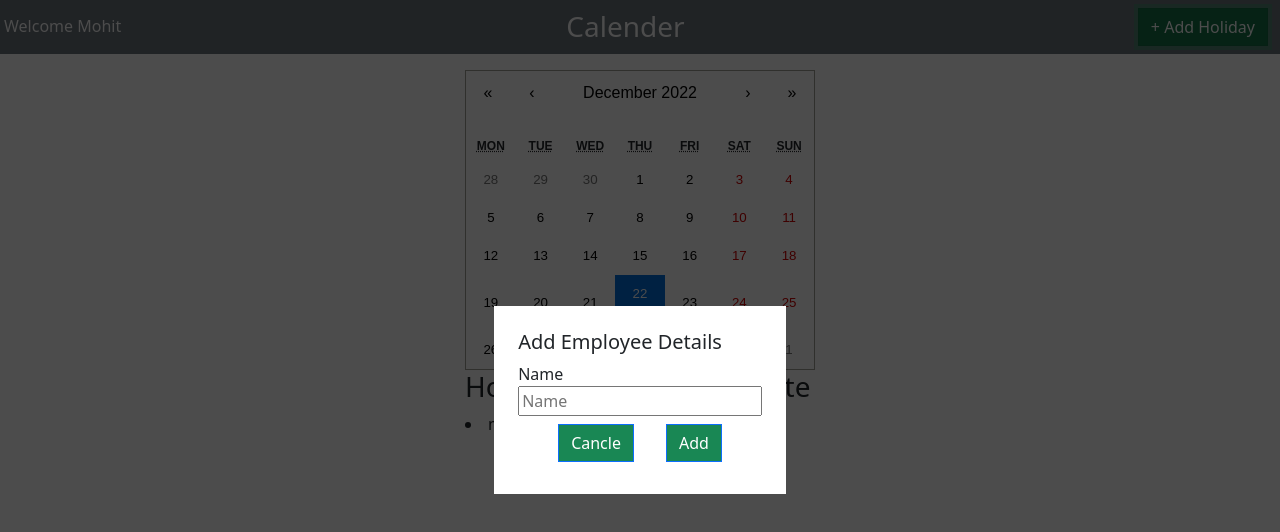
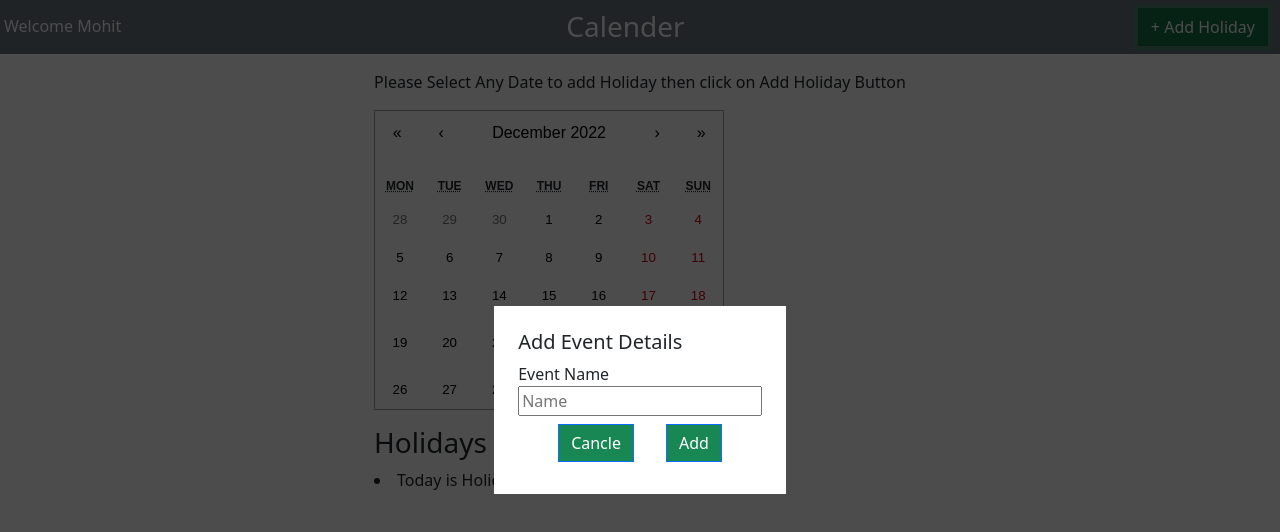
Before and after one commit to mohitgawande21/React-Calender-, a React (Create React App) app: page / in a window 1280 px wide. Both pictures are taken after a click on the button "+ Add Holiday". Shown: the top 532 px of the page. Built offline with nearby package versions, Linux system fonts and the light colour scheme.

Commit message:
Added the Select Holiday functionality

```diff
--- a/src/App.js
+++ b/src/App.js
@@ -7,7 +7,7 @@ function App() {
   const InputDate = useRef('')
   const [date, setDate] = useState((new Date()));
 
-  const [Holidays, setHolidays] = useState({ [date.toDateString()]: ['m1'] });
+  const [Holidays, setHolidays] = useState({ [date.toDateString()]: ['Today is Holiday'] });
 
   const [clickedHoliday, setClickedHoliday] = useState(false)
 
@@ -21,7 +21,7 @@ function App() {
   const AddHoliday = (e) => {
 
     setHolidays((prevState) => {
-      return { ...prevState, [date.toDateString()]: prevState[date.toDateString()] ? [...prevState[date.toDateString()], InputDate.current.value]  : [InputDate.current.value]}
+      return { ...prevState, [date.toDateString()]: prevState[date.toDateString()] ? [...prevState[date.toDateString()], InputDate.current.value] : [InputDate.current.value] }
     })
     localStorage.setItem('Holidays', JSON.stringify(Holidays))
     setClickedHoliday(false)
@@ -51,8 +51,8 @@ function App() {
       {  clickedHoliday ? <div style={Overlay} className=' d-inline-flex justify-content-center align-item-center '>
         <div className='bg-white p-4 mx-3 '>
           <div className='d-flex justify-content-center flex-column align-item-center'>
-            <h5 className=''>Add Employee Details</h5>
-            <label>Name</label>
+            <h5 className=''>Add Event Details</h5>
+            <label>Event Name</label>
             <input ref={InputDate} type="text" className='' name="date" placeholder='Name' />
           </div>
           <div className='d-flex  justify-content-center mx-3 p-2' >
--- a/src/Header/CalenderPage.js
+++ b/src/Header/CalenderPage.js
@@ -7,28 +7,22 @@ export default function CalenerPage({ onClickAddHoliday, Holidays, setHolidays,
     return (
         <div className='app d-flex  justify-content-center align-items-center'>
             <div className='calendar-container my-3'>
-                {/* <Calendar onChange={setDate} value={date} tileContent={Holidays[date.toDateString()] ? Holidays[date.toDateString()].map(() => date.toDateString() !== <Holiday />) : ''}>
-                </Calendar> */}
-
-                {/* <Calendar onChange={setDate} value={date} tileContent={({ date1, view }) => {
-                console.log(date1, view)
-                return Holidays[date.toDateString()] ? Holidays[date.toDateString()].filter((item) => {
-                    return date1.toDateString() != item && <Holiday />
-                }) : ''
-            }}>
-            </Calendar> */}
-
+                <p>Please Select Any Date to add Holiday then click on Add Holiday Button</p>
                 <Calendar onChange={setDate} value={dateS} tileContent={
                     ({ date, view }) => {
-                        console.log(date.toDateString() == dateS.toDateString())
-
-                        return date.toDateString() == dateS.toDateString() && <Holiday />
+                        // console.log(date.toDateString() == dateS.toDateString())
+                        // date.toDateString()
+                        return (
+                            Holidays[dateS.toDateString()] && Holidays[dateS.toDateString()].map((item) => {
+                                return date.toDateString() == dateS.toDateString() && <Holiday />
+                            })
+                        )
                     }
 
                 }>
                 </Calendar>
 
-                <p className=''>
+                <p className='my-3'>
                     <h3 className='bold'>Holidays for Selected Date</h3>
                     {Holidays[dateS.toDateString()] ? Holidays[dateS.toDateString()].map((item) => {
                         return <li><span>{item}</span></li>
--- a/src/Header/Header.js
+++ b/src/Header/Header.js
@@ -1,6 +1,6 @@
 import React from 'react'
 
-export default function Header({onClickAddHoliday}) {
+export default function Header({ onClickAddHoliday }) {
 
 
     return (
```
Also changed, not shown: src/Header/Holiday.js (indentation only).
